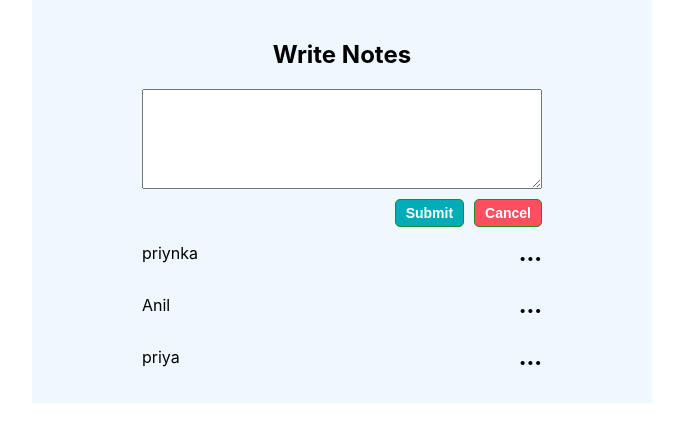
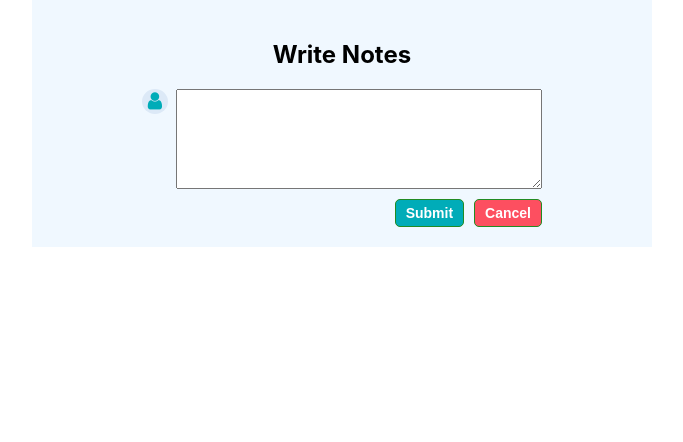
Before and after one commit to piya03/react-notes-app, a React (Create React App) app: page / in a window 1280 px wide. Shown: the top 442 px of the page, without its empty margins (298-981 px from the left). Built offline with nearby package versions, Linux system fonts and the light colour scheme.

Commit message:
learning

```diff
--- a/src/App.css
+++ b/src/App.css
@@ -17,6 +17,7 @@
   padding: 10px;
   font-size: 16px;
   width: 100%;
+  font-family: sans-serif;
 }
 .btn{
   border: none;
@@ -64,5 +65,29 @@
   text-align: left;
   padding: 10px 25px 10px 10px;
   z-index: 1;
+  box-shadow: 0px 0px 3px #cac3c3;
+  border-radius: 4px;
+  width: 70px;
 
 }
+.deleteBtn:hover{
+  color: #b60a0a;
+  font-weight: 600;
+}
+.editBtn{
+margin-bottom: 5px;
+}
+.editBtn:hover{
+  font-weight: 600;
+  color: #00acb8;
+}
+.personIcon {
+
+  color: #00acb8;
+  background: #dce9f7;
+  border-radius: 50%;
+  height: 25px;
+  width: 30px;
+  font-size: 20px;
+  margin-right:8px;
+}
--- a/src/App.js
+++ b/src/App.js
@@ -3,19 +3,17 @@ import "./App.css";
 //import Notes from "./Component/Notes";
 import EditMode from "./Component/EditMode";
 function App() {
-  const [textVal, setTextVal] = useState("");
-
-  const [data, setData] = useState([
-    { name: "priynka", id: "1" },
-    { name: "Anil", id: "2" },
-    { name: "priya", id: "3" },
-  ]);
+  const [data, setData] = useState([]);
+  function addNotes(textValue) {
+    console.log("addNotes -> addNotes");
+    setData([...data, { name: textValue, id: Math.random() }]);
+  }
   console.log("App -> data", data);
   return (
     <div className="App">
       <h2>Write Notes</h2>
 
-      <EditMode onlyWrite />
+      <EditMode onlyWrite addNotes={addNotes} />
       {data.map((each, index) => {
         return (
           <EditMode
@@ -24,8 +22,6 @@ function App() {
             data={data}
             setData={setData}
             onlyWrite={false}
-            textVal={textVal}
-            setTextVal={setTextVal}
           />
         );
       })}
--- a/src/Component/EditMode.js
+++ b/src/Component/EditMode.js
@@ -3,8 +3,10 @@ import CommonButton from "./CommonButton";
 
 import "../App.css";
 
-function EditMode({ each, textVal, setTextVal, data, setData, onlyWrite }) {
-  const [text, setText] = useState(each?.name);
+function EditMode({ each, data, setData, onlyWrite, addNotes }) {
+  //const [text, setText] = useState(each?.name);
+  const [textVal, setTextVal] = useState("");
+
   const [showEditDel, setShowEditDel] = useState(false);
   const [toggle, setToggle] = useState(false);
   console.log("EditMode -> toggle", toggle);
@@ -15,10 +17,13 @@ function EditMode({ each, textVal, setTextVal, data, setData, onlyWrite }) {
       {(toggle || onlyWrite) && (
         <div style={{ marginTop: "15px" }}>
           <div className="container">
+            <span className="personIcon">
+              <i class="fa fa-user"></i>
+            </span>
             <textarea
-              value={text}
+              value={textVal}
               onChange={(e) => {
-                setText(e.target.value);
+                setTextVal(e.target.value);
               }}
               className="textarea"
               cols="30"
@@ -34,10 +39,10 @@ function EditMode({ each, textVal, setTextVal, data, setData, onlyWrite }) {
               }}
               onClick={() => {
                 setToggle(false);
-                setData([
-                  ...data,
-                  { name: text, id: Math.random().toString() },
-                ]);
+                if (textVal) {
+                  addNotes(textVal);
+                }
+                setTextVal("");
               }}
             />
 
@@ -63,13 +68,18 @@ function EditMode({ each, textVal, setTextVal, data, setData, onlyWrite }) {
             <span>...</span>
             {showEditDel && (
               <div className="insideDot">
-                <div
-                  onClick={() => setToggle(!toggle)}
-                  style={{ marginBottom: "5px" }}
-                >
+                <div className="editBtn" onClick={() => setToggle(!toggle)}>
+                  <span style={{ paddingRight: "10px" }}>
+                    <i class="fa fa-edit"></i>
+                  </span>
                   Edit
                 </div>
-                <div>Delete</div>
+                <div className="deleteBtn">
+                  <span style={{ paddingRight: "10px" }}>
+                    <i class="fa fa-trash"></i>
+                  </span>
+                  Delete
+                </div>
               </div>
             )}
           </div>
```
Also changed, not shown: src/Component/Notes.js (deleted, +0 -63 lines).
